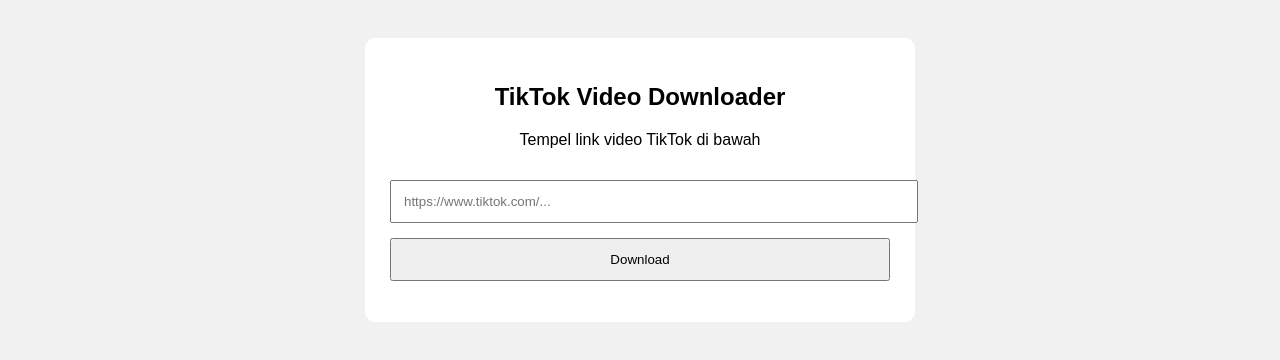
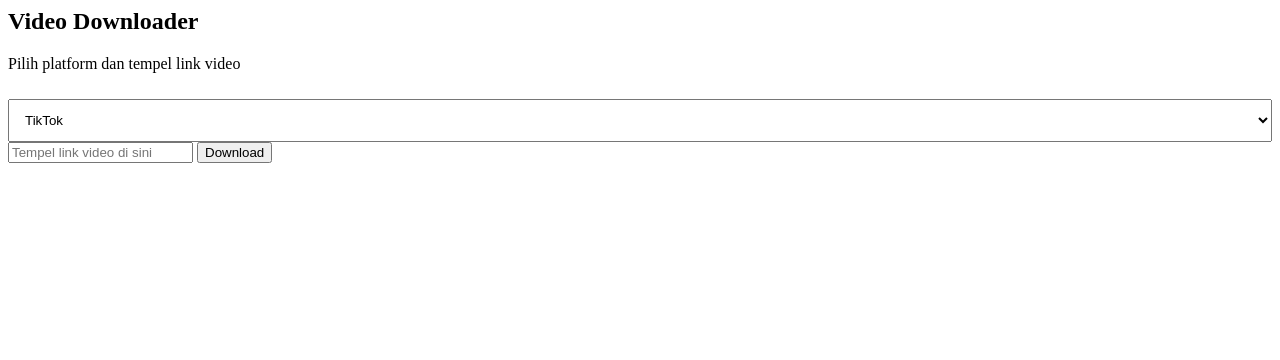
Before and after one commit to azzaibnumarkiz/downloader, a plain HTML site: page index.html in a window 1280 px wide. Both pictures are taken after a click on the button "Download". Drawn offline with Linux system fonts and the light colour scheme.

Commit message:
Update index.html

```diff
--- a/index.html
+++ b/index.html
@@ -1,43 +1,15 @@
-<!DOCTYPE html>
-<html lang="id">
-<head>
-    <meta charset="UTF-8">
-    <title>TikTok Downloader</title>
-    <meta name="viewport" content="width=device-width, initial-scale=1">
-    <style>
-        body {
-            font-family: Arial, sans-serif;
-            background: #f1f1f1;
-            padding: 30px;
-            text-align: center;
-        }
-        .box {
-            background: #ffffff;
-            max-width: 500px;
-            margin: auto;
-            padding: 25px;
-            border-radius: 10px;
-        }
-        input {
-            width: 100%;
-            padding: 12px;
-            margin-top: 15px;
-        }
-        button {
-            margin-top: 15px;
-            padding: 12px;
-            width: 100%;
-            cursor: pointer;
-        }
-    </style>
-</head>
 <body>
 
 <div class="box">
-    <h2>TikTok Video Downloader</h2>
-    <p>Tempel link video TikTok di bawah</p>
+    <h2>Video Downloader</h2>
+    <p>Pilih platform dan tempel link video</p>
 
-    <input type="text" id="ttUrl" placeholder="https://www.tiktok.com/...">
+    <select id="platform" style="width:100%; padding:12px; margin-top:10px;">
+        <option value="tiktok">TikTok</option>
+        <option value="facebook">Facebook</option>
+    </select>
+
+    <input type="text" id="videoUrl" placeholder="Tempel link video di sini">
     <button onclick="download()">Download</button>
 
     <p id="info"></p>
@@ -45,19 +17,24 @@
 
 <script>
 function download() {
-    const url = document.getElementById("ttUrl").value.trim();
+    const platform = document.getElementById("platform").value;
+    const url = document.getElementById("videoUrl").value.trim();
 
     if (!url) {
-        alert("Masukkan link TikTok dulu");
+        alert("Masukkan link dulu");
         return;
     }
 
-    window.open(
-        "https://snaptik.app/ID?url=" + encodeURIComponent(url),
-        "_blank"
-    );
+    let target = "";
+
+    if (platform === "tiktok") {
+        target = "https://snaptik.app/ID?url=" + encodeURIComponent(url);
+    } else if (platform === "facebook") {
+        target = "https://fdown.net/download.php?URL=" + encodeURIComponent(url);
+    }
+
+    window.open(target, "_blank");
 }
 </script>
 
 </body>
-</html>
```
